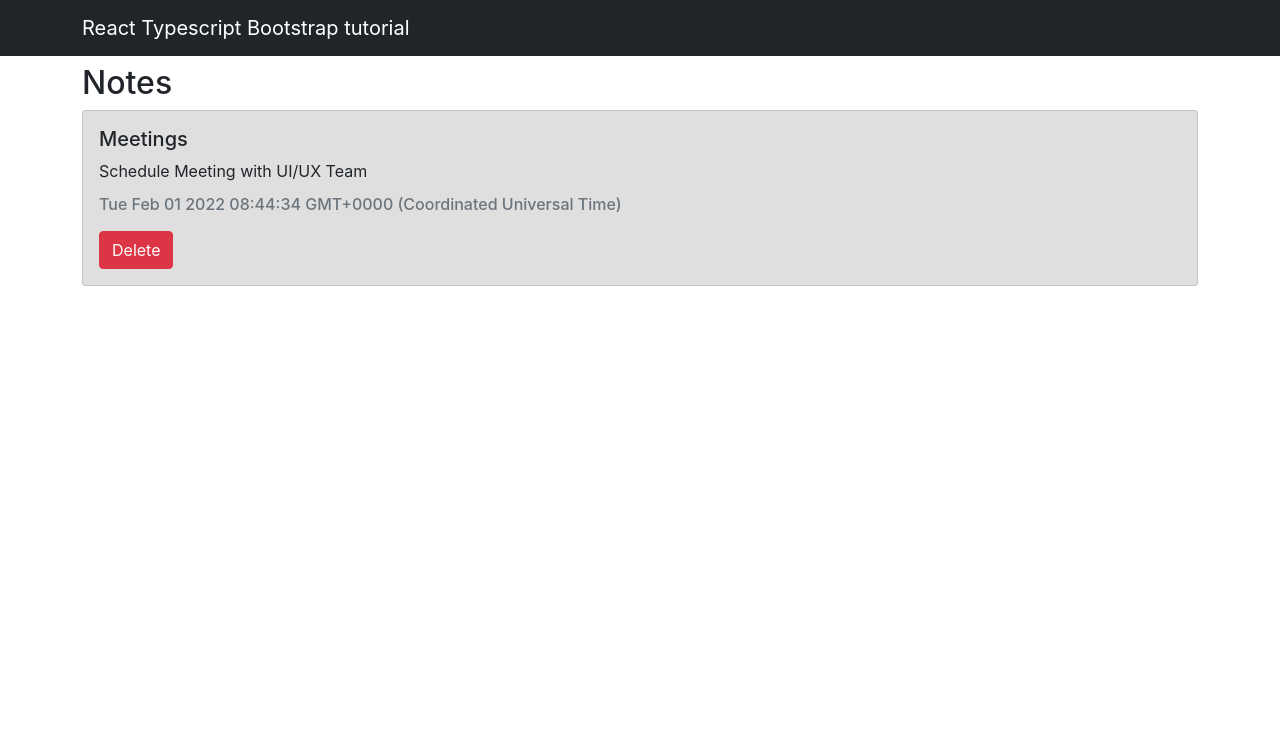
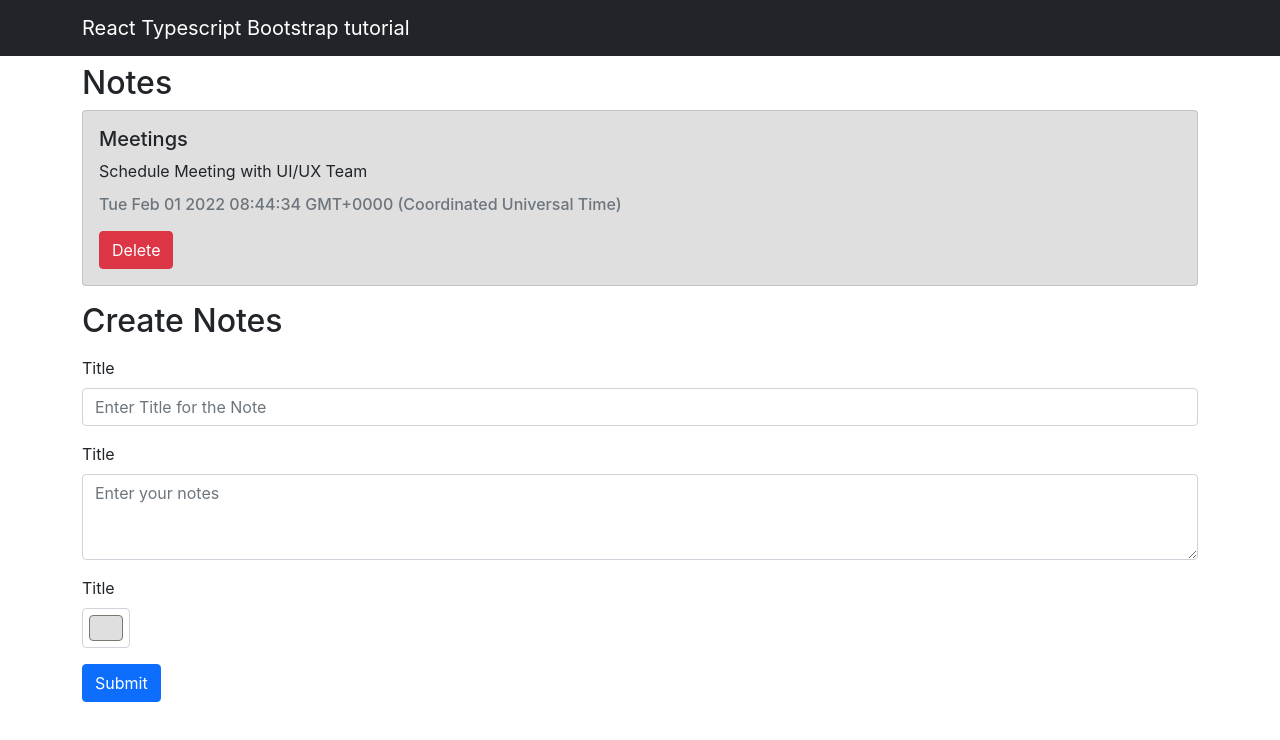
Before and after one commit to KaviKurtosys/react-typescript-notes, a React (Create React App) app: page / in a window 1280 px wide. Shown: the top 740 px of the page. Built offline with nearby package versions, Linux system fonts and the light colour scheme.

Commit message:
Form submit validation

```diff
--- a/src/App.tsx
+++ b/src/App.tsx
@@ -4,6 +4,7 @@ import { Note } from './models/note.model';
 import Header from './components/Header';
 import { Container, Row, Col } from 'react-bootstrap';
 import NotesList from './components/NotesList';
+import CreateNotes from './components/CreateNotes';
 
 function App() {
   const [notes, setNotes] = useState<Note[]>([{
@@ -23,6 +24,11 @@ function App() {
             <NotesList notes={ notes } setNotes={ setNotes }></NotesList>
           </Col>
         </Row>
+        <Row>
+          <Col>
+            <CreateNotes notes={ notes } setNotes={ setNotes }></CreateNotes>
+          </Col>
+        </Row>
       </Container>
     </>
   );
--- a/src/components/CreateNotes.tsx
+++ b/src/components/CreateNotes.tsx
@@ -1,25 +1,56 @@
 import * as React from 'react';
-import { Form, Button } from 'react-bootstrap';
+import { Form, Button, } from 'react-bootstrap';
+import { Note } from '../models/note.model';
 
 interface ICreateNotesProps {
+    notes: Note[],
+    setNotes: React.Dispatch<React.SetStateAction<Note[]>>,
 }
 
-const CreateNotes: React.FunctionComponent<ICreateNotesProps> = (props) => {
+const CreateNotes: React.FC<ICreateNotesProps> = ({ notes, setNotes }) => {
+    const [error, setError] = React.useState<string>("");
+    const titleRef = React.useRef<HTMLInputElement | null>(null);
+    const textRef = React.useRef<HTMLTextAreaElement | null>(null);
+    const colorRef = React.useRef<HTMLInputElement | null>(null);
+
+    const handleSubmit = (e:React.FormEvent<HTMLFormElement>): void => {
+        e.preventDefault();
+
+        if (titleRef.current?.value === "" || textRef.current?.value === ""){
+            return setError("All fields are mandatory");
+        }
+
+        setError("");
+        setNotes([...notes, {
+            id: (new Date()).toString(),
+            title: (titleRef.current as HTMLInputElement).value,
+            text: (textRef.current as HTMLTextAreaElement).value,
+            color: (colorRef.current as HTMLInputElement).value,
+            date: (new Date()).toString()
+        }])
+
+        (titleRef.current as HTMLInputElement).value = '';
+        (textRef.current as HTMLTextAreaElement).value = '';
+        (colorRef.current as HTMLInputElement).value = '';
+    }
+
+
     return (
         <>
             <h2>Create Notes</h2>
-        <Form className="mt-3 mb-3">
+            { error && <Alert variant="danger">{error}</Alert>}
+            <Form className="mt-3 mb-3" onSubmit={ (e) => handleSubmit(e) }>
                 <Form.Group className="mb-3" controlId="formBasicTitle">
                     <Form.Label>Title</Form.Label>
-                <Form.Control type="text" placeholder="Enter Title for the Note"></Form.Control>
+                    <Form.Control type="text" placeholder="Enter Title for the Note" ref={ titleRef } />
                 </Form.Group>
                 <Form.Group className="mb-3" controlId="formBasicText">
                     <Form.Label>Title</Form.Label>
-                <Form.Control placeholder="Enter your notes" as="textarea" rows={3}></Form.Control>
+                    <Form.Control placeholder="Enter your notes" as="textarea" rows={3} ref={ textRef } />
                 </Form.Group>
                 <Form.Group className="mb-3" controlId="">
-                <Form.Label>Title</Form.Label>
-                <Form.Control type="color" id="colorInput" default="#dfdfdf" title="Enter Coor"></Form.Control>
+                    <Form.Label htmlFor="colorInput">Title</Form.Label>
+                    <Form.Control type="color" id="colorInput" defaultValue="#dfdfdf" title="Choose your color" ref={ colorRef } />
                 </Form.Group>
                 <Button type="submit" variant="primary">Submit</Button>
             </Form>
```
Lines whose indentation alone changed are shown as unchanged.
